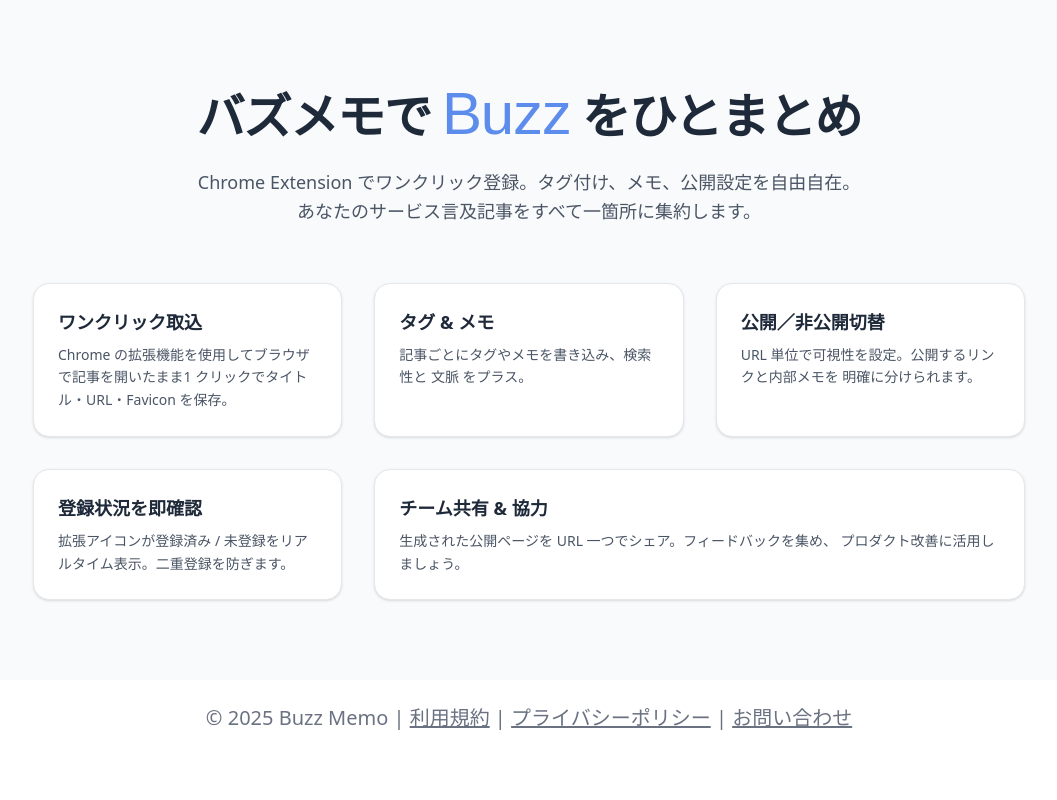
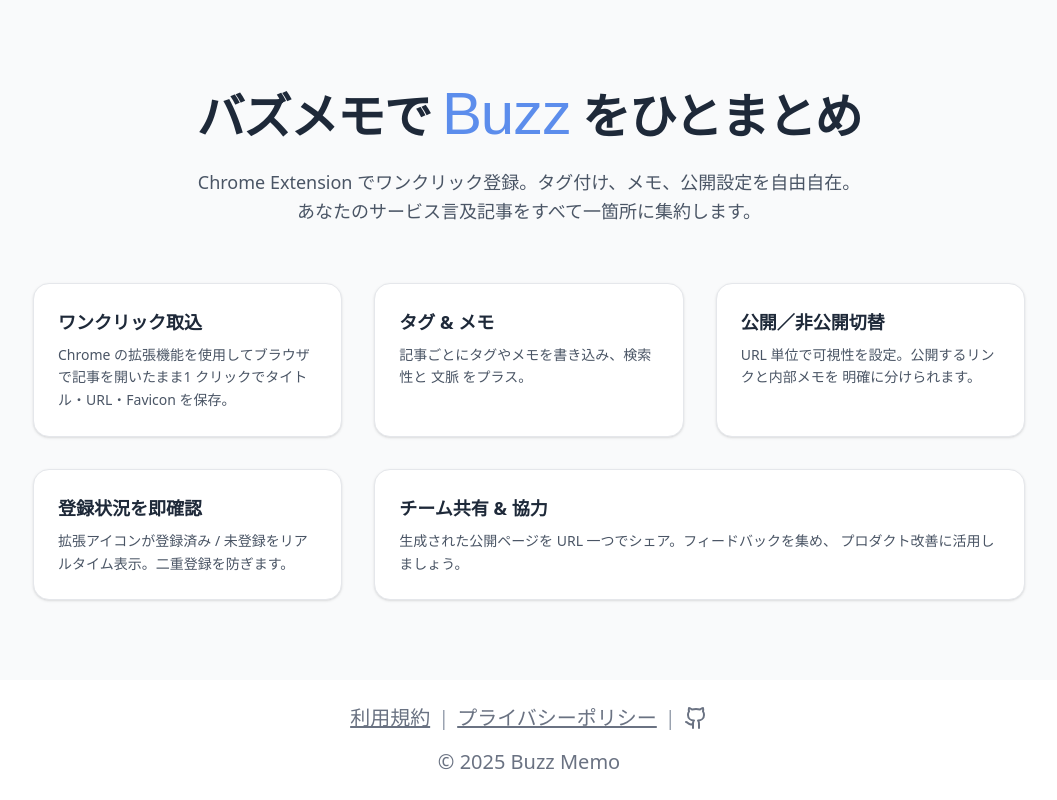
Before and after one commit to kazuma-naka/buzz-memo, a Next.js app: page / in a window 1280 px wide. Shown: the part 498-1298 px from the top of the page, without its empty margins (111-1168 px from the left). Before the commit the page ends 1254 px from the top, so only its background shows below. Built offline with nearby package versions, Linux system fonts and the light colour scheme; no server answers; a web font is replaced by a local one.

Commit message:
GitHub のアイコンの位置の修正

```diff
--- a/src/components/Footer.tsx
+++ b/src/components/Footer.tsx
@@ -1,21 +1,29 @@
-`use client`;
+'use client';
 import Link from 'next/link';
+import { Github } from 'lucide-react';
 
 export default function Footer() {
   return (
     <footer className="py-6 text-center text-xl text-gray-500 bg-white">
-      &copy; {new Date().getFullYear()} Buzz Memo |{' '}
-      <Link href="/terms" className="underline">
-        利用規約
-      </Link>{' '}
-      |{' '}
-      <Link href="/privacy" className="underline">
-        プライバシーポリシー
-      </Link>{' '}
-      |{' '}
-      <Link href="/contact" className="underline">
-        お問い合わせ
-      </Link>
+      <div className="mb-4 flex justify-center items-center space-x-2">
+        <Link href="/terms" className="underline">
+          利用規約
+        </Link>
+        <span className="text-gray-400">|</span>
+        <Link href="/privacy" className="underline">
+          プライバシーポリシー
+        </Link>
+        <span className="text-gray-400">|</span>
+        <a
+          href="https://github.com/kazuma-naka/buzz-memo"
+          target="_blank"
+          rel="noopener noreferrer"
+          className="hover:text-gray-700 transition-colors"
+        >
+          <Github size={24} />
+        </a>
+      </div>
+      <div>&copy; {new Date().getFullYear()} Buzz Memo</div>
     </footer>
   );
 }
```
